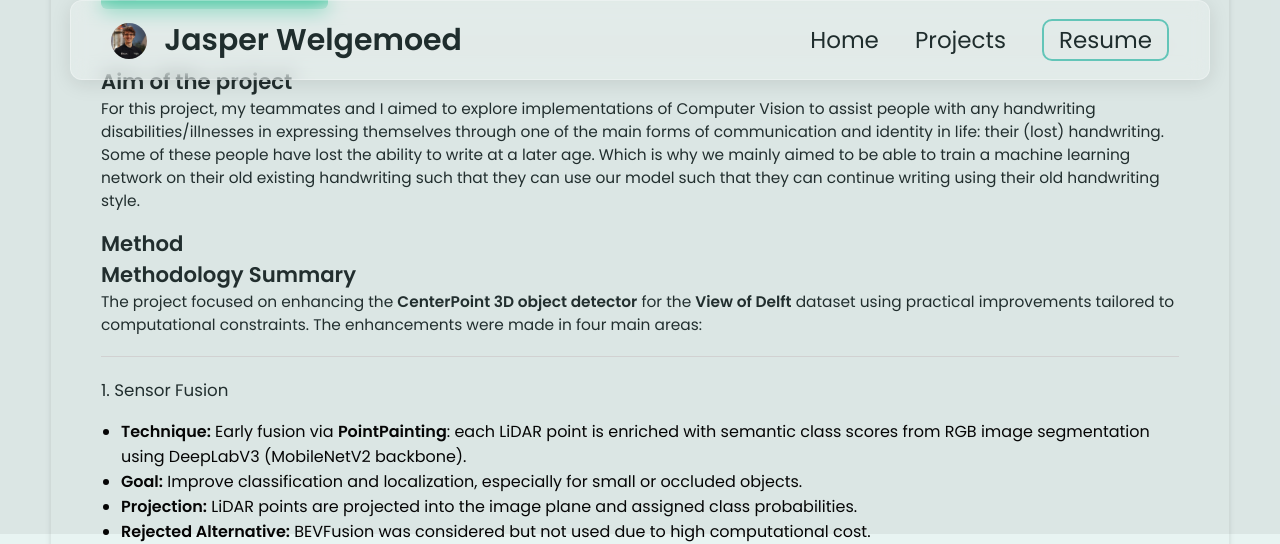
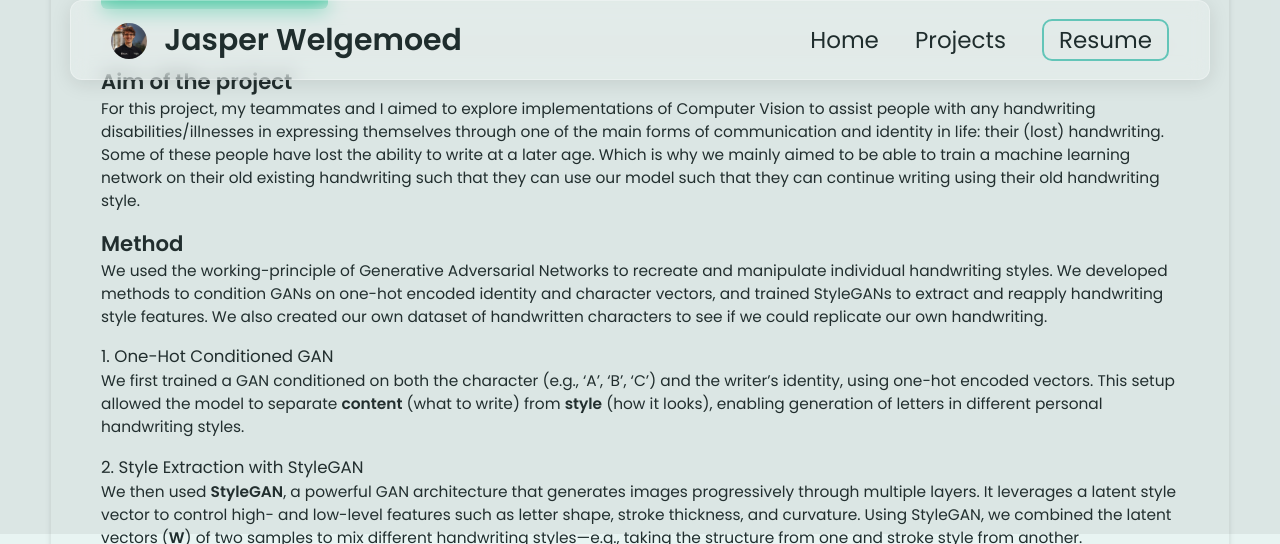
Before and after one commit to jasperwelgemoed/jasperwelgemoed.github.io, a Jekyll site: the page built from _projects/GANComputerVisionProject/index.md, in a window 1280 px wide and 1400 px high, scrolled down 866 px. Shown: the top 544 px of the window. Built offline with Jekyll 4.4.1, drawn with Linux system fonts in a browser that asks for light colours; some of the changed text lies outside the part shown; grey boxes are pictures that could not be loaded.

Commit message:
Update index.md

```diff
--- a/_projects/GANComputerVisionProject/index.md
+++ b/_projects/GANComputerVisionProject/index.md
@@ -68,79 +68,40 @@
 </div>
 
 ---
-
 ## Aim of the project
 
 For this project, my teammates and I aimed to explore implementations of Computer Vision to assist people with any handwriting disabilities/illnesses in expressing themselves through one of the main forms of communication and identity in life: their (lost) handwriting. Some of these people have lost the ability to write at a later age. Which is why we mainly aimed to be able to train a machine learning network on their old existing handwriting such that they can use our model such that they can continue writing using their old handwriting style.
 
 ## Method
 
-## Methodology Summary
+We used the working-principle of Generative Adversarial Networks to recreate and manipulate individual handwriting styles. We developed methods to condition GANs on one-hot encoded identity and character vectors, and trained StyleGANs to extract and reapply handwriting style features. We also created our own dataset of handwritten characters to see if we could replicate our own handwriting.
 
-The project focused on enhancing the **CenterPoint 3D object detector** for the **View of Delft** dataset using practical improvements tailored to computational constraints. The enhancements were made in four main areas:
+### 1. One-Hot Conditioned GAN
 
----
+We first trained a GAN conditioned on both the character (e.g., 'A', 'B', 'C') and the writer's identity, using one-hot encoded vectors. This setup allowed the model to separate **content** (what to write) from **style** (how it looks), enabling generation of letters in different personal handwriting styles.
 
-### 1. Sensor Fusion
-- **Technique:** Early fusion via **PointPainting**: each LiDAR point is enriched with semantic class scores from RGB image segmentation using DeepLabV3 (MobileNetV2 backbone).
-- **Goal:** Improve classification and localization, especially for small or occluded objects.
-- **Projection:** LiDAR points are projected into the image plane and assigned class probabilities.
-- **Rejected Alternative:** BEVFusion was considered but not used due to high computational cost.
+### 2. Style Extraction with StyleGAN
 
----
-
-### 2. Data Augmentation
-- **Image augmentations:** 50% of images were randomly flipped, color jittered, or converted to grayscale. LiDAR and ground truth were mirrored accordingly.
-- **LiDAR augmentations:** Applied on the 7D fused representation using random rotation, scaling, and translation to introduce spatial diversity.
-
----
-
-### 3. Backbone
-- **Change:** Introduced **ResNet** as a deeper backbone to better capture fine-grained features for detecting small objects (e.g., cyclists, pedestrians).
-- **Rationale:** Residual connections in ResNet mitigate vanishing gradients and preserve spatial detail.
-
----
-
-### 4. Neck
-- **Baseline:** Used **SECONDFPN** to generate a high-resolution BEV map from backbone features.
-- **Experiment 1: Gated MultiViewFusion**
-  - Combined voxel-level detail and high-level BEV context using a **learned gating mechanism**.
-- **Experiment 2: Multi-Scale Gated Fusion (BiFPN-like)**
-  - Integrated bidirectional flow across scales but didn’t outperform simpler fusion.
-- **Regularization:** Dropout (0.2) was added to improve generalization and reduce overfitting.
-
----
-
-### 5. Head
-- **Experimented** with intermediate fusion using projected image features and LiDAR features in BEV space (BEVFusion-based), but it exceeded compute limits.
-- **Tuning the CenterPoint head** alone yielded subpar performance.
-
----
-
-## Key Result
-The best-performing configuration was:
-**PointPainting + Data Augmentation + Gated Fusion**,
-which achieved an **overall mAP of 81.9%**, with particularly strong results for:
-- **Cars:** 90.17%
-- **Pedestrians:** 73.95%
-- **Cyclists:** 81.59%
-
+We then used **StyleGAN**, a powerful GAN architecture that generates images progressively through multiple layers. It leverages a latent style vector to control high- and low-level features such as letter shape, stroke thickness, and curvature. Using StyleGAN, we combined the latent vectors (**W**) of two samples to mix different handwriting styles—e.g., taking the structure from one and stroke style from another.
 
 <div style="display: flex; gap: 10px; justify-content: center; align-items: flex-start;">
 
 
   <figure>
-  <img src="/_projects/CenterpointProject/AMPResults.png" alt="StyleGAN diagram" width="400">
+  <img src="https://hackmd.io/_uploads/Bkj13sMakg.png" alt="StyleGAN diagram" width="400">
   <figcaption>Figure 1: Model Pipeline Overview</figcaption>
   </figure>
 
   <figure>
-  <img src="/_projects/CenterpointProject/Pipeline.png" alt="Latent vector mixing" width="400">
+  <img src="https://hackmd.io/_uploads/H15YhghTJe.jpg" alt="Latent vector mixing" width="400">
   <figcaption>Figure 2: Style generation</figcaption>
   </figure>
 
 
 </div>
+<br>
+
+To apply this to real handwriting, we approximated the latent vector of an input image using **MSE loss**. This allowed us to embed and manipulate real handwriting styles for synthetic generation.
 
 ## Results
 
```
